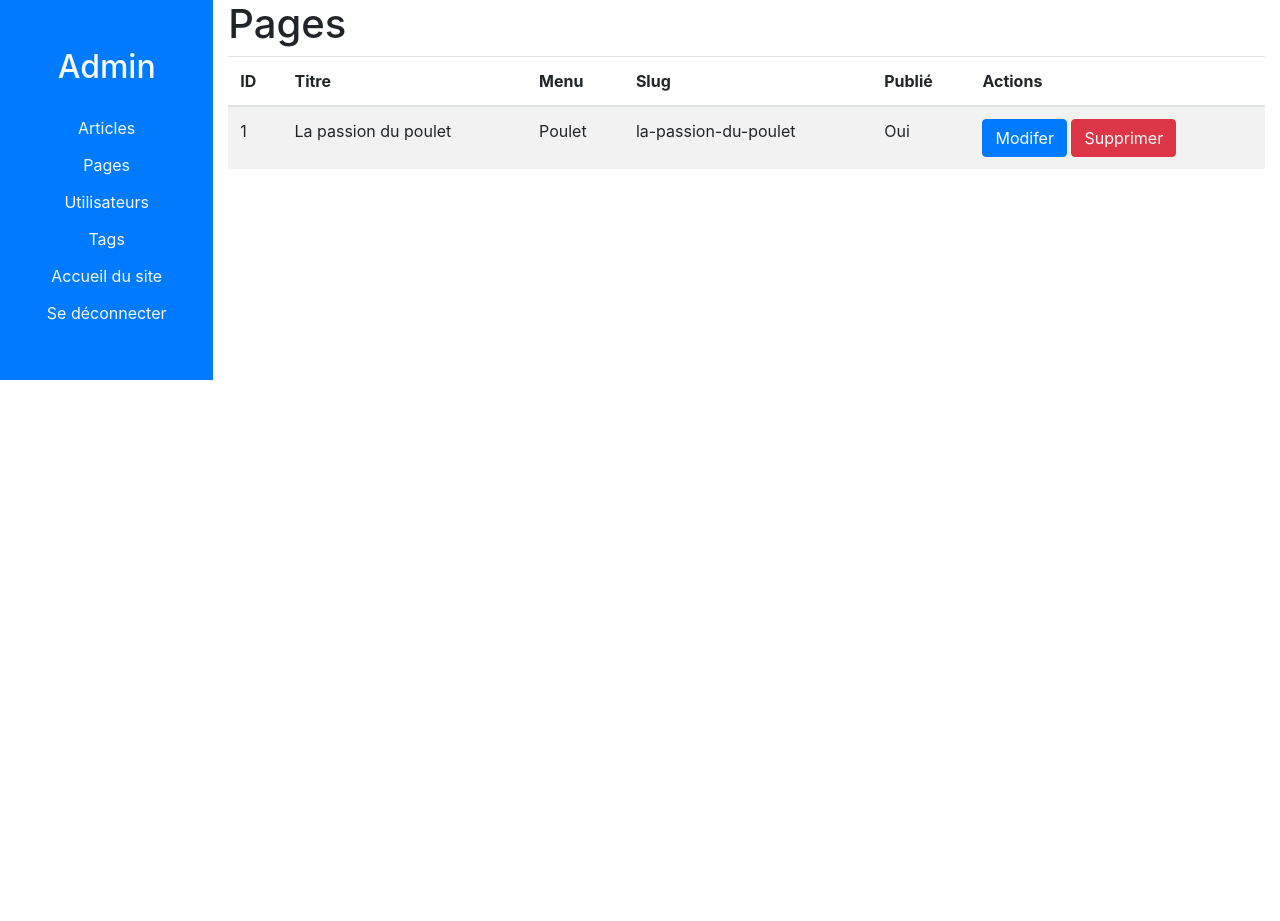
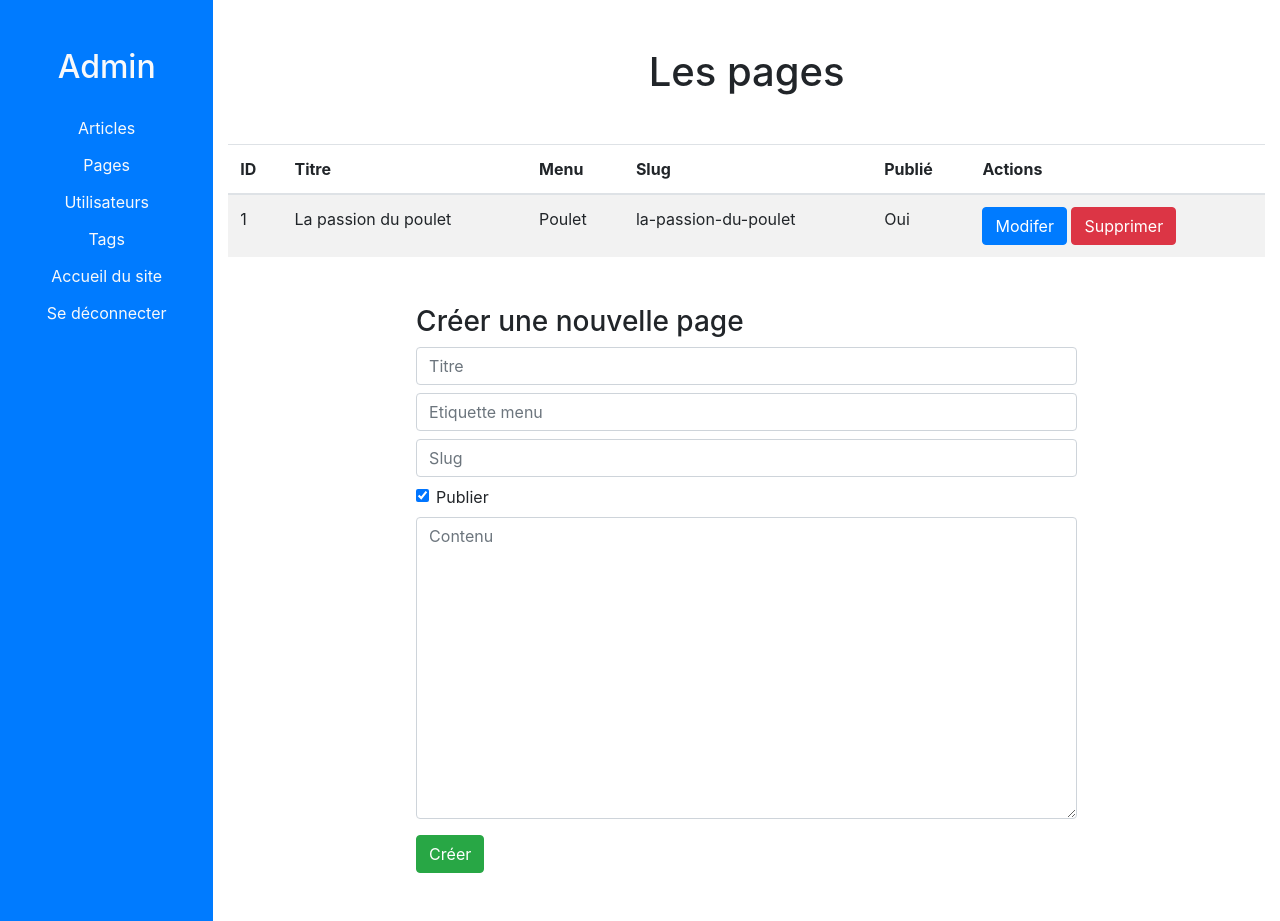
Before and after one commit to mmarcot/Flask-TinyCMS, a Flask app: page /admin/pages in a window 1280 px wide. Before the commit the page ends 380 px from the top, so only its background shows below. Run offline with Flask 2, Linux system fonts and the light colour scheme; a user stored in the database is signed in; data comes from the database, SQL or seed files in the repository; some libraries are stand-ins or nearby versions.

Commit message:
Building forms to create new models

```diff
--- a/app/init_db.py
+++ b/app/init_db.py
@@ -40,11 +40,10 @@ db.session.commit()
 
 page = Page(
     title="La passion du poulet",
-    menu_title="Poulet",
+    nav_label="Poulet",
     slug="la-passion-du-poulet",
     content="<p>Le poulet cest trop bien</p><p>Ca pond des oeufs!</p>",
     published=True,
-    user_id=admin.id,
 )
 db.session.add(page)
 db.session.commit()
--- a/app/templates/admin-pages.html
+++ b/app/templates/admin-pages.html
@@ -3,7 +3,9 @@
 {% block title %}Pages{% endblock %}
 
 {% block admin_content %}
-    <h1>Pages</h1>
+    <div class="text-center my-5">
+        <h1>Les pages</h1>
+    </div>
     <table class="table table-striped">
         <thead>
             <tr>
@@ -20,7 +22,7 @@
             <tr>
                 <td>{{ page.id }}</td>
                 <td>{{ page.title }}</td>
-                <td>{{ page.menu_title }}</td>
+                <td>{{ page.nav_label }}</td>
                 <td>{{ page.slug }}</td>
                 <td>{{ page.published and 'Oui' or 'Non' }}</td>
                 <td>
@@ -37,4 +39,22 @@
             {% endfor %}
         </tbody>
     </table>
+
+    <div class="col-8 mx-auto my-5">
+        <h3>Créer une nouvelle page</h3>
+        <form action="" method="POST" class="form">
+            <input type="hidden" name="new_page" value="1">
+            <input type="text" name="title" placeholder="Titre" class="form-control">
+            <input type="text" name="nav_label" placeholder="Etiquette menu" class="form-control my-2">
+            <input type="text" name="slug" placeholder="Slug" class="form-control">
+            <div class="form-check my-2">
+                <label for="published" class="form-check-label">
+                    <input type="checkbox" name="published" id="published" checked class="form-check-input">
+                    Publier
+                </label>
+            </div>
+            <textarea name="content" placeholder="Contenu" class="form-control" rows=12></textarea>
+            <input type="submit" class="btn btn-success mt-3" value="Créer">
+        </form>
+    </div>
 {% endblock %}
--- a/app/templates/admin-posts.html
+++ b/app/templates/admin-posts.html
@@ -3,8 +3,8 @@
 {% block title %}Posts{% endblock %}
 
 {% block admin_content %}
-<div class="text-center">
-    <h1 class="my-5">Posts</h1>
+<div class="text-center mt-5">
+    <h1 class="my-5">Les articles</h1>
 </div>
 <table class="table table-striped">
     <thead>
@@ -72,7 +72,7 @@
         </div>
     </div>
 </div>
-<div class="col-6 mx-auto my-5">
+<div class="col-8 mx-auto my-5">
     <h3>Créer un nouvel article</h3>
     <form action="" method="POST" class="form">
         <input type="hidden" name="new_post" value="1">
--- a/app/views.py
+++ b/app/views.py
@@ -64,13 +64,11 @@ class Post(db.Model):
 class Page(db.Model):
     id = db.Column(db.Integer, primary_key=True)
     title = db.Column(db.String(200), nullable=False)
-    menu_title = db.Column(db.String(50), nullable=False)
+    nav_label = db.Column(db.String(50), nullable=False)
     slug = db.Column(db.String(100), nullable=False, unique=True)
     content = db.Column(db.Text, nullable=False)
     creation_date = db.Column(db.DateTime, nullable=False, default=datetime.utcnow)
     published = db.Column(db.Boolean, nullable=False, default=False)
-    user_id = db.Column(db.Integer, db.ForeignKey('user.id'), nullable=False)
-    user = db.relationship('User', backref=db.backref('pages', lazy=True))
 
 
 class User(UserMixin, db.Model):
```
Also changed, not shown: app/templates/admin-tags.html (+9 -7 lines), app/templates/admin-users.html (+13 -1 lines), app/database.db.
